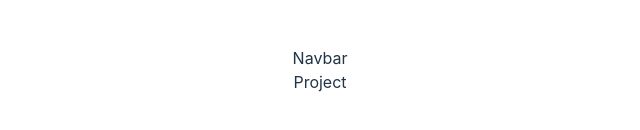
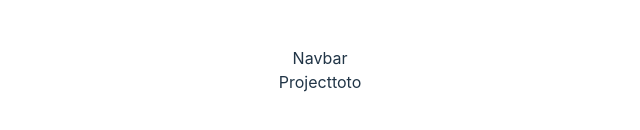
Before and after one commit to mathieubourkel/chappy, a React (Vite) app: page /project/documents in a window 1280 px wide. Shown: the part 330-460 px from the top of the page, without its empty margins (320-960 px from the left). Built offline with nearby package versions, Linux system fonts and the light colour scheme.

Commit message:
test new branch

```diff
--- a/src/pages/Project/Project.tsx
+++ b/src/pages/Project/Project.tsx
@@ -1,3 +1,3 @@
 export default function Project() {
-  return <div>Project</div>;
+  return <div>Projecttoto</div>;
 }
```
